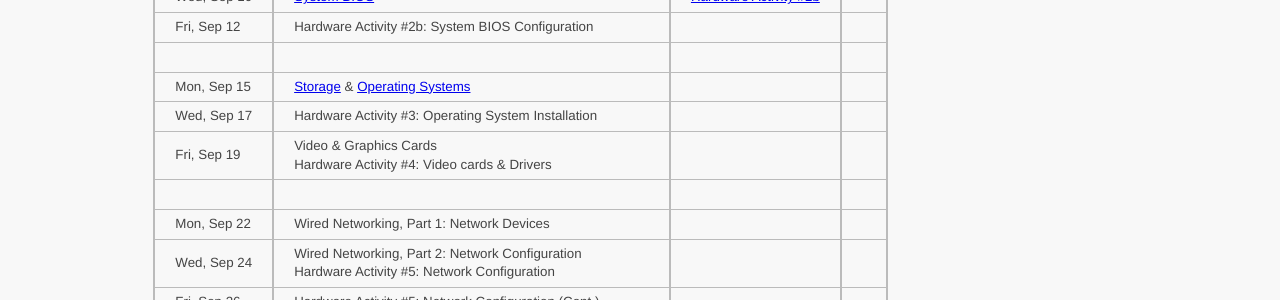
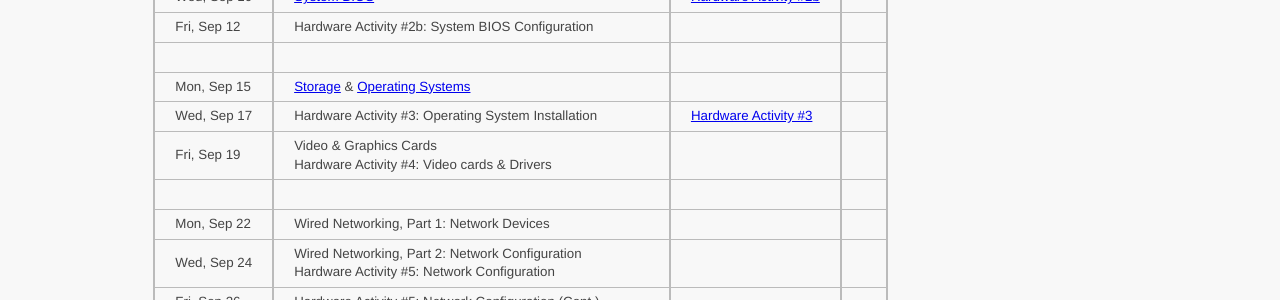
Before and after one commit to ycpcs/cs100-fall2014, a Jekyll site: the page built from schedule.md, in a window 1280 px wide and 900 px high. Shown: the part 426-726 px from the top of the window. Built offline with Jekyll 4.4.1, drawn with Linux system fonts in a browser that asks for light colours; Markdown is read by kramdown in place of the engine named in the settings.

Commit message:
updated HW_activity #3

```diff
--- a/schedule.md
+++ b/schedule.md
@@ -23,7 +23,7 @@
 >| Fri, Sep 12    |  Hardware Activity #2b: System BIOS Configuration                                                    |                         |
 >|||
 >| Mon, Sep 15    |  [Storage](lectures/HW_lecture4_storage.pdf) & [Operating Systems](lectures/HW_lecture5_operating_systems.pdf)  |                         |
->| Wed, Sep 17    |  Hardware Activity #3: Operating System Installation                                                 |                         | <!-- Hardware Activity #3 -->
+>| Wed, Sep 17    |  Hardware Activity #3: Operating System Installation                                                 |  [Hardware Activity #3](activities_hw/HW_Activity3.pdf)  | <!-- Hardware Activity #3 -->
 >| Fri, Sep 19    |  Video & Graphics Cards  <br>  Hardware Activity #4: Video cards & Drivers                           |                         | <!-- Hardware Activity #4 -->
 >|||
 >| Mon, Sep 22    |  Wired Networking, Part 1: Network Devices                                                           |                         |
```
Also changed, not shown: 2 other files.
